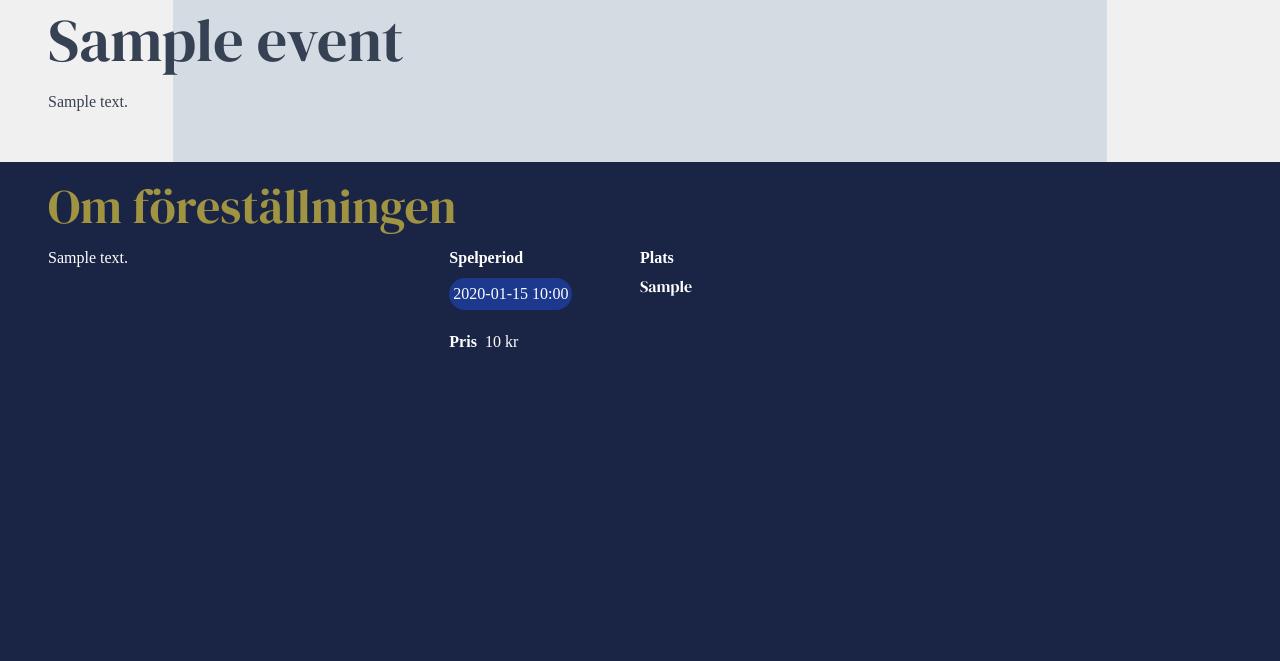
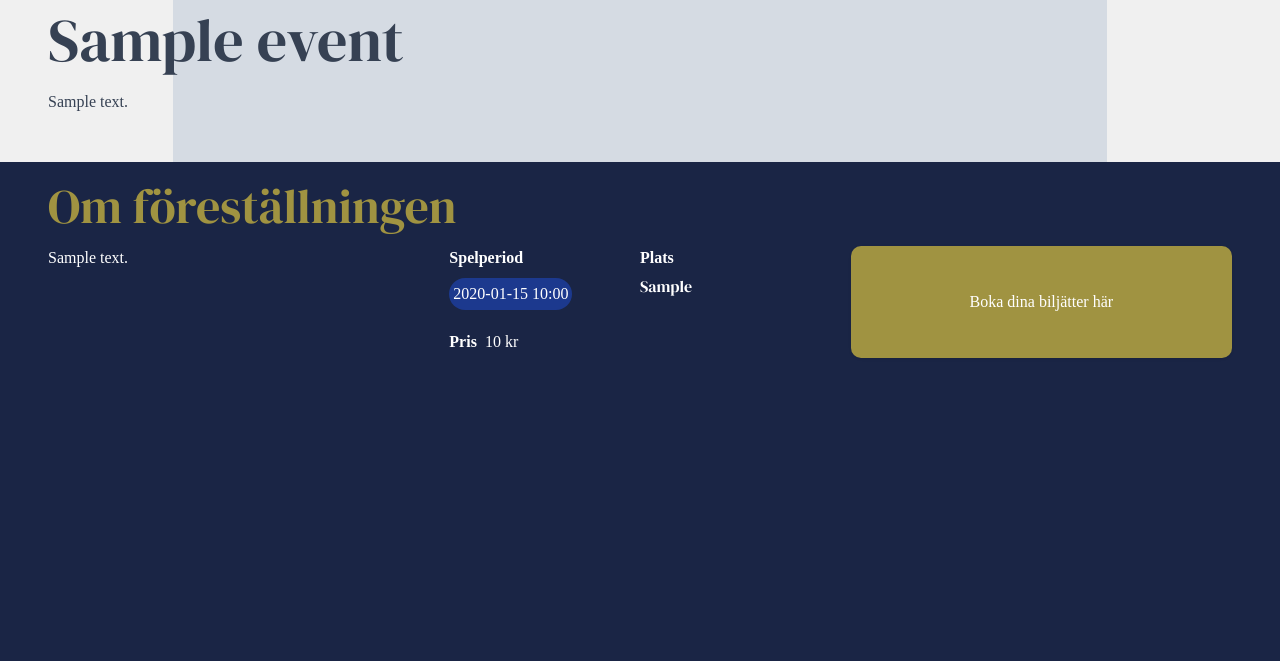
Before and after one commit to spynetS/vikbospelen, a Django app: a page that uses templates/website/event_details.html in a window 1280 px wide. Shown: the part 618-1279 px from the top of the page. Run offline with Django 5.2, Linux system fonts and the light colour scheme; tables that the repository leaves empty hold one stand-in row (values such as "Sample post"); grey boxes marked "Sample" are stand-in pictures; some libraries are stand-ins or nearby versions.

Commit message:
fixed #14

```diff
--- a/events/models.py
+++ b/events/models.py
@@ -20,8 +20,10 @@ class Event(models.Model):
         help_text="Markera om objektet ska vara publicerat"
     )
 
+    salver_link = models.CharField("Salver länk (biljätter)", blank=True)
+
     seats = models.IntegerField("Antal platser per datum",help_text="Detta är totala antalet platser som går att boka på hemsidan", blank=True, default=0)
-    can_book = models.BooleanField("Går att boka",blank=True, help_text="Om man ska kunna boka plats på detta evenemang bocka i mig")
+    can_book = models.BooleanField("Går att boka",blank=True, help_text="Hemsidans innbygda boknings system")
 
 
     def get_absolute_url(self):
--- a/templates/website/event_details.html
+++ b/templates/website/event_details.html
@@ -50,7 +50,9 @@
 				{% include "components/booking_form.html" with event=event dates_with_seats=dates_with_seats %}
 			{% endif %}
 
-
+			{% if event.salver_link %}
+				<a href="{{event.salver_link}}" class="btn btn-primary" >Boka dina biljätter här</a>
+			{% endif %}
 
 		</div>
 	</div>
```
Also changed, not shown: events/migrations/0006_event_salver_link_alter_event_seats.py (added), events/migrations/0007_alter_event_salver_link.py (added).
